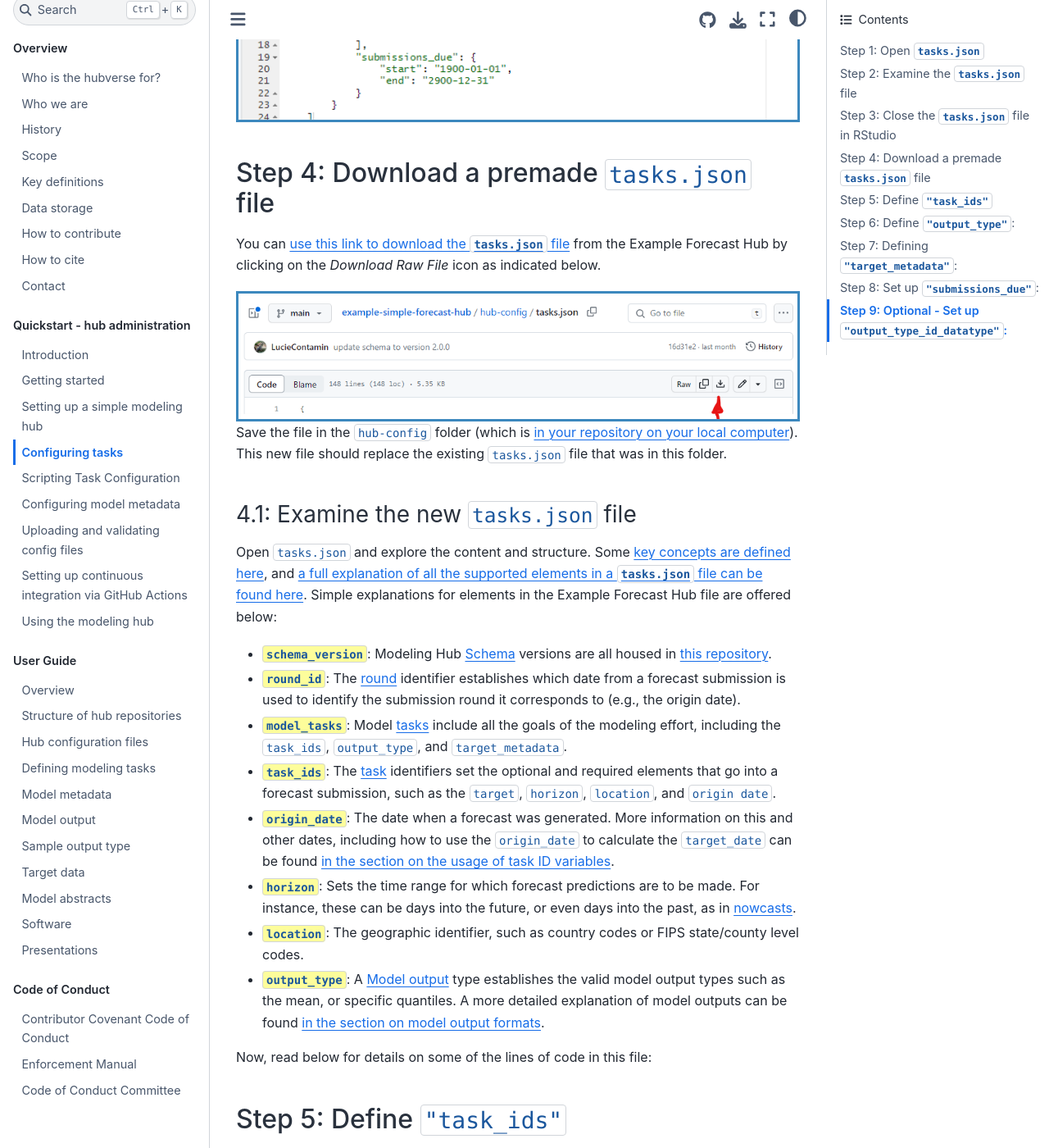
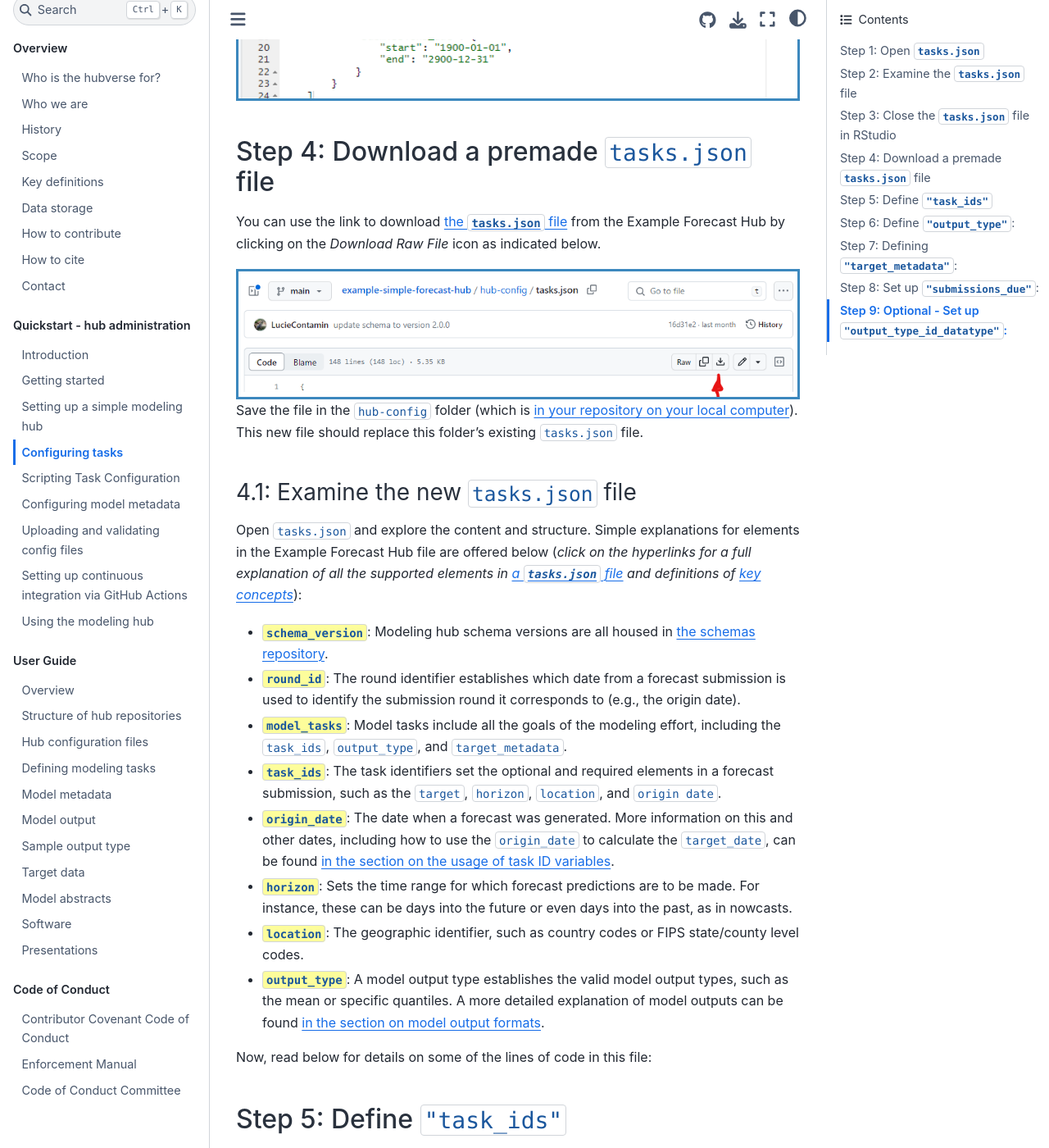
Before and after one commit to hubverse-org/hubDocs, a Sphinx documentation site: the page built from docs/source/quickstart-hub-admin/tasks-config.md, in a window 1280 px wide and 1400 px high, scrolled down 1805 px. Shown: the whole window at 82% size. Built offline with Sphinx 7.4.7 and the Sphinx Book theme 1.1.4, drawn with Linux system fonts in a browser that asks for light colours; comment, search, counter and statistics services are not loaded; some of the changed text lies outside the part shown.

Commit message:
Uninformative links and Grammarly fixes

````diff
--- a/docs/source/quickstart-hub-admin/tasks-config.md
+++ b/docs/source/quickstart-hub-admin/tasks-config.md
@@ -1,6 +1,6 @@
 # Configuring tasks
 
-Every Hub is organized around "modeling tasks" that are defined to meet the needs of a project. Modeling tasks are defined for a hub in the [`tasks.json`](#model-tasks-schema) file, which specifies the three components of modeling tasks ([task ID variables](#task-id-vars), [output types](#output-types), and [target metadata](#target-metadata)). Here is [a detailed definition of modeling tasks](../user-guide/tasks.md).
+Every Hub is organized around "modeling tasks" that are defined to meet the needs of a project. Modeling tasks are defined for a hub in the [`tasks.json` file](#model-tasks-schema), which specifies the three components of modeling tasks ([task ID variables](#task-id-vars), [output types](#output-types), and [target metadata](#target-metadata)). You can read [a detailed definition of modeling tasks](../user-guide/tasks.md) in the link.
 
 ## Step 1: Open `tasks.json`
 
@@ -13,18 +13,18 @@ Check to be sure you are in  the `hub-config` folder. Click on `tasks.json` to o
 
 ## Step 2: Examine the `tasks.json` file
 
-In your source panel (upper left hand panel), you should see the code below. [Here is a description of each line of code in `tasks.json`](#model-tasks-schema).
+You should see the code below in your source panel (upper left-hand panel). [Each line of code in `tasks.json`](#model-tasks-schema) is detailed in the link.
 
 ```{image} ../images/tasks-schema-0.png
 :alt: Screenshot of the code in the tasks.json file
 :class: bordered
 ```
 
-This `tasks.json` file serves as a template, and has very few values filled out, which gives the user flexibility to adapt the Hub to their own needs. Nevertheless, in order to learn how to properly use this schema, we will use a "premade" `tasks.json` file from the [Simple Forecast Hub Example](https://github.com/hubverse-org/example-simple-forecast-hub) that already has values filled in, which will better illustrate what should go in each section.
+This `tasks.json` file serves as a template and has very few values filled out, giving the user flexibility to adapt the Hub to their needs. Nevertheless, to learn how to use this schema properly, we will use a "premade" `tasks.json` file from [the Simple Forecast Hub Example](https://github.com/hubverse-org/example-simple-forecast-hub) that already has values filled in, which will better illustrate what should go in each section.
 
 ## Step 3: Close the `tasks.json` file in RStudio
 
-Make sure the `tasks.json` file in RStudio is closed, by clicking on the 'x' icon, as indicated below.
+Ensure the `tasks.json` file in RStudio is closed by clicking the 'x' icon, as indicated below.
 
 ```{image} ../images/tasks-close.png
 :alt: Screenshot of how to close tasks.json file in RStudio
@@ -33,27 +33,27 @@ Make sure the `tasks.json` file in RStudio is closed, by clicking on the 'x' ico
 
 ## Step 4: Download a premade `tasks.json` file
 
-You can [use this link to download the `tasks.json` file](https://github.com/hubverse-org/example-simple-forecast-hub/blob/main/hub-config/tasks.json) from the Example Forecast Hub by clicking on the *Download Raw File* icon as indicated below.
+You can use the link to download [the `tasks.json` file](https://github.com/hubverse-org/example-simple-forecast-hub/blob/main/hub-config/tasks.json) from the Example Forecast Hub by clicking on the *Download Raw File* icon as indicated below.
 
 ```{image} ../images/tasks-download.png
 :alt: Screenshot of how to download a tasks.json file from GitHub
 :class: bordered
 ```
 
-Save the file in the `hub-config` folder (which is [in your repository on your local computer](#clone-repo)). This new file should replace the existing `tasks.json` file that was in this folder.
+Save the file in the `hub-config` folder (which is [in your repository on your local computer](#clone-repo)). This new file should replace this folder's existing `tasks.json` file.
 
 ### 4.1: Examine the new `tasks.json` file
 
-Open `tasks.json` and explore the content and structure. Some [key concepts are defined here](../overview/definitions.md), and [a full explanation of all the supported elements in a `tasks.json` file can be found here](https://raw.githubusercontent.com/hubverse-org/schemas/main/v2.0.1/tasks-schema.json). Simple explanations for elements in the Example Forecast Hub file are offered below:
+Open `tasks.json` and explore the content and structure. Simple explanations for elements in the Example Forecast Hub file are offered below (*click on the hyperlinks for a full explanation of all the supported elements in [a `tasks.json` file](https://raw.githubusercontent.com/hubverse-org/schemas/main/v2.0.1/tasks-schema.json) and definitions of [key concepts](../overview/definitions.md)*):
 
-* `schema_version`{.codeitem}: Modeling Hub [Schema](../overview/definitions.md) versions are all housed in [this repository](https://github.com/hubverse-org/schemas/).
-* `round_id`{.codeitem}: The [round](../overview/definitions.md) identifier establishes which date from a forecast submission is used to identify the submission round it corresponds to (e.g., the origin date).
-* `model_tasks`{.codeitem}: Model [tasks](../overview/definitions.md) include all the goals of the modeling effort, including the `task_ids`, `output_type`, and `target_metadata`.
-* `task_ids`{.codeitem}: The [task](../overview/definitions.md) identifiers set the optional and required elements that go into a forecast submission, such as the `target`, `horizon`, `location`, and `origin date`.
-* `origin_date`{.codeitem}: The date when a forecast was generated. More information on this and other dates, including how to use the `origin_date` to calculate the `target_date` can be found [in the section on the usage of task ID variables](#task-id-use).
-* `horizon`{.codeitem}: Sets the time range for which forecast predictions are to be made. For instance, these can be days into the future, or even days into the past, as in [nowcasts](../overview/definitions.md).
+* `schema_version`{.codeitem}: Modeling hub schema versions are all housed in [the schemas repository](https://github.com/hubverse-org/schemas/).
+* `round_id`{.codeitem}: The round identifier establishes which date from a forecast submission is used to identify the submission round it corresponds to (e.g., the origin date).
+* `model_tasks`{.codeitem}: Model tasks include all the goals of the modeling effort, including the `task_ids`, `output_type`, and `target_metadata`.
+* `task_ids`{.codeitem}: The task identifiers set the optional and required elements in a forecast submission, such as the `target`, `horizon`, `location`, and `origin date`.
+* `origin_date`{.codeitem}: The date when a forecast was generated. More information on this and other dates, including how to use the `origin_date` to calculate the `target_date`, can be found [in the section on the usage of task ID variables](#task-id-use).
+* `horizon`{.codeitem}: Sets the time range for which forecast predictions are to be made. For instance, these can be days into the future or even days into the past, as in nowcasts.
 * `location`{.codeitem}: The geographic identifier, such as country codes or FIPS state/county level codes.
-* `output_type`{.codeitem}: A [Model output](../overview/definitions.md) type establishes the valid model output types such as the mean, or specific quantiles. A more detailed explanation of model outputs can be found [in the section on model output formats](#model-output-format).
+* `output_type`{.codeitem}: A model output type establishes the valid model output types, such as the mean or specific quantiles. A more detailed explanation of model outputs can be found [in the section on model output formats](#model-output-format).
 
 Now, read below for details on some of the lines of code in this file:
 
@@ -63,7 +63,7 @@ Now, read below for details on some of the lines of code in this file:
 - <mark style="background-color: #32E331">The code highlighted in green</mark> establishes that the *round identifier* is encoded by a *task id* variable in the data.
 - <mark style="background-color: #38C7ED">The code highlighted in light blue</mark> sets the *round identifier* as `"origin_date"`.
 - `task_ids` includes the variables `origin_date`, `target`, `horizon`, and `location`.
-- <mark style="background-color: #FFE331">The first variable, `origin_date` is highlighted in yellow</mark> and states that no *origin dates* are required, and that there are three valid, possible dates (`"2022-11-28", "2022-12-05", "2022-12-12"`). To be clear, no specific `origin_date` is required because every submission will have a different `origin_date` as each submission corresponds to a different forecasting time period (compare this with `location`, where some specific locations may be required for every submission.
+- <mark style="background-color: #FFE331">The first variable, `origin_date` is highlighted in yellow</mark> and states that no *origin dates* are required and that there are three valid, possible dates (`"2022-11-28", "2022-12-05", "2022-12-12"`). To be clear, no specific `origin_date` is required because every submission will have a different `origin_date` as each submission corresponds to a different forecasting period (compare this with `location`, where some specific locations may be required for every submission.
 
 ```{image} ../images/tasks-schema-1.png
 :alt: Some of the initial lines of code in the tasks.json file
@@ -72,7 +72,7 @@ Now, read below for details on some of the lines of code in this file:
 
 ### 5.2. Setting the `"target"`:
 - <mark style="background-color: #32E331">The second line</mark> states that `"inc covid hosp"` for example is the required target. Additional required targets could be added here.
-- <mark style="background-color: #38C7ED">The third line</mark> states that there are no other optional targets that are valid. You could add `["cum covid hosp"]` for example if you wanted to allow that target, but not require it.
+- <mark style="background-color: #38C7ED">The third line</mark> states that there are no other optional targets that are valid. You could add `["cum covid hosp"]`, for example, if you wanted to allow that target but not require it.
 
 ```{image} ../images/tasks-schema-2.png
 :alt: Some lines of code in the tasks.json file
@@ -89,13 +89,13 @@ Now, read below for details on some of the lines of code in this file:
 :class: bordered
 ```
 
-[Further details explaining how to use `target_date` and `target_end_date` can be found here](https://raw.githubusercontent.com/hubverse-org/schemas/main/v2.0.1/tasks-schema.json#L400).
+Click on the link to read more on [how to use `target_date` and `target_end_date`](https://raw.githubusercontent.com/hubverse-org/schemas/main/v2.0.1/tasks-schema.json#L400).
 
 (setting-up-location)=
 ### 5.4. Setting up `"location"`:
-- The `location` refers to the geographic identifier, such as country codes or FIPS state/county level codes.
-- <mark style="background-color: #32E331">The second line</mark> states that no particular location is required, although in some instances, certain locations might be required for all submissions.
-- <mark style="background-color: #38C7ED">The third line</mark> indicates the locations that may be submitted. In this example, they are FIPS codes for US states and territories.
+- The `location` refers to geographic identifiers such as country codes or FIPS state/county level codes.
+- <mark style="background-color: #32E331">The second line</mark> states that no particular location is required, although, in some instances, specific locations might be required for all submissions.
+- <mark style="background-color: #38C7ED">The third line</mark> indicates the locations that may be submitted. The locations correspond to FIPS codes for US states and territories in this example.
 
 ```{image} ../images/tasks-schema-4.png
 :alt: Even more lines of code in the tasks.json file
@@ -104,11 +104,11 @@ Now, read below for details on some of the lines of code in this file:
 
 ### 5.5. `required` and `optional` elements:
 
-As seen previously, each `task_ids` has a `required` and an `optional` property, to indicate expected information and possible additional information, respectively.
+As seen previously, each `task_ids` has a `required` and an `optional` property to indicate expected and possible additional information, respectively.
 
 - To indicate **no possible additional information**, **`optional` can be set to `null`**.
-- If **`required` is set to `null`** but `optional` contains values, (see for example [`"location"`](#setting-up-location)): **no particular value is required but at least one of the `optional` values is expected**.
-- There may be cases where we have **multiple `model_tasks` and a given task id is relevant to one or more model tasks, but not to others.** For example, in the code snippet below, the `horizon` task id is relevant to the first model task, whose `target` is `inc covid hosp`, and any one of the optional values specified are expected in the `horizon` column in a model output file. However, **`horizon` is not relevant to the second model task**, whose `target` is `peak size`. For this model task, **both `required` and `optional` are set to `null`** in the `horizon` task ID configuration and `NA` is expected in the `horizon` column in model output files.
+- If **`required` is set to `null`** but `optional` contains values, (see for example [`"location"`](#setting-up-location)): **no particular value is required, but at least one of the `optional` values is expected**.
+- There may be cases where we have **multiple `model_tasks` and a given task id is relevant to one or more model tasks but not others.** For example, in the code snippet below, the `horizon` task id is relevant to the first model task, whose `target` is `inc covid hosp`, and any one of the optional values specified is expected in the `horizon` column in a model output file. However, **`horizon` is irrelevant to the second model task**, whose `target` is `peak size`. For this model task, **both `required` and `optional` are set to `null`** in the `horizon` task ID configuration, and `NA` is expected in the `horizon` column in model output files.
 
 ```
 "model_tasks": [{
@@ -182,12 +182,12 @@ As seen previously, each `task_ids` has a `required` and an `optional` property,
 
 ```
 
-## Step 6: Define [`"output_type"`](#model-output-format):
-- The [`output_type`](#model-output-format) is used to establish the valid model output types for a given modeling task. In this example they include `mean` and `quantile`, but `median`, `cdf`, `pmf`, and `sample` are other supported output types. Output types have two additional properties, an `output_type_id` and  a `value` property, both of which establish the valid values that can be entered for this output type.
+## Step 6: Define `"output_type"`:
+- The [`output_type`](#model-output-format) is used to establish the valid model output types for a given modeling task. This example includes `mean` and `quantile`, but `median`, `cdf`, `pmf`, and `sample` are other supported output types. Output types have two additional properties, an `output_type_id` and  a `value` property, which establish the valid values that can be entered for this output type.
 
 ### 6.1. Setting the `"mean"`:
 - <mark style="background-color: #FFE331">Here, the `"mean"` of the predictive distribution</mark> is set as a valid value for a submission file.
-- <mark style="background-color: #32E331">`"output_type_id"` is used</mark> to determine whether the `mean` is a required or an optional `output_type`. Both `"required"` and `"optional"` should be declared, and the option that is chosen (required or optional) should be set to `["NA"]`, whereas the one that is not chosen, should be set to `null`. In this example, the mean is optional, not required. If the mean is required, `"required"` should be set to `["NA"]`, and `"optional"` should be set to `null`.
+- <mark style="background-color: #32E331">`"output_type_id"` is used</mark> to determine whether the `mean` is a required or an optional `output_type`. Both `"required"` and `"optional"` should be declared, and the option that is chosen (required or optional) should be set to `["NA"]`, whereas the one that is not selected should be set to `null`. In this example, the mean is optional, not required. If the mean is required, `"required"` should be set to `["NA"]`, and `"optional"` should be set to `null`.
 - <mark style="background-color: #38C7ED">`"value"` sets the characteristics</mark> of this valid `output_type` (i.e., the mean). In this instance, the value must be an `integer` greater than or equal to `0`.
 
 ```{image} ../images/tasks-schema-6-1.png
@@ -225,10 +225,10 @@ As seen previously, each `task_ids` has a `required` and an `optional` property,
 ## Step 8: Set up `"submissions_due"`:
 - `"submissions_due"` establishes the dates by which model forecasts must be submitted to the hub. It is used by `hubValidations` when validating submission files.
 
-There are [two ways](https://github.com/hubverse-org/schemas/blob/de580d56b8fc5c24dd36a32994182e37b8b0ac95/v2.0.0/tasks-schema.json#L1323-L1380) in which one can set the dates during which model forecasts can be submitted:
+[The schema permits two ways](https://github.com/hubverse-org/schemas/blob/de580d56b8fc5c24dd36a32994182e37b8b0ac95/v2.0.0/tasks-schema.json#L1323-L1380) to set the dates during which model forecasts can be submitted:
 
-1. By setting a `"relative_to"` date, as well as `"start"` and `"end"` integers which set the range of dates in which submissions are accepted, as explained in the example below.
-- <mark style="background-color: #FFE331">`"relative_to"` specifies</mark> the *task id* variable in relation to which submission start and end dates are calculated.  In this instance it is `"origin_date"`.
+1. By setting a `"relative_to"` date, as well as `"start"` and `"end"` integers, which set the range of dates in which submissions are accepted, as explained in the example below.
+- <mark style="background-color: #FFE331">`"relative_to"` specifies</mark> the *task id* variable with which submission start and end dates are calculated.  In this instance, it is `"origin_date"`.
 - <mark style="background-color: #32E331">`"start"` is a number</mark> used to calculate the beginning of the submission period, based on the `origin_date`. In this example, the start date is six days **prior** to `origin_date`.
 - <mark style="background-color: #38C7ED">On the other hand, `"end"` is a number</mark> used to calculate when the submission period is finished, based on the `origin_date`. In this example, the end date is one day **after** `origin_date`.
 - For instance, as was mentioned before, in this file, `2022-11-28` is allowed as an `origin_date`. In this case, submissions are due between "2022-11-22" (six days prior) and "2022-11-29" (one day after).
@@ -252,7 +252,7 @@ There are [two ways](https://github.com/hubverse-org/schemas/blob/de580d56b8fc5c
 
 Once all modeling tasks and rounds have been configured, you may also choose to fix the `output_type_id` column data type across all model output files of the hub using the optional `"output_type_id_datatype"` property.
 
-This property should be provided at the top level of `tasks.json` (i.e. sibling to `rounds` and `schema_version`) and can take any of the following values: `"auto"`, `"character"`, `"double"`, `"integer"`, `"logical"`, `"Date"`.
+This property should be provided at the top level of `tasks.json` (i.e., sibling to `rounds` and `schema_version`) and can take any of the following values: `"auto"`, `"character"`, `"double"`, `"integer"`, `"logical"`, `"Date"`.
 
 ```json
 {
@@ -262,4 +262,4 @@ This property should be provided at the top level of `tasks.json` (i.e. sibling
 }
 ```
 
-For more context and details on when and how to use this setting, please see the [`output_type_id` column data type](output-type-id-datatype) section on the **model output** page.
+For more context and details on when and how to use this setting, please see the [`output_type_id` column data type section](output-type-id-datatype) on the **model output** page.
````
